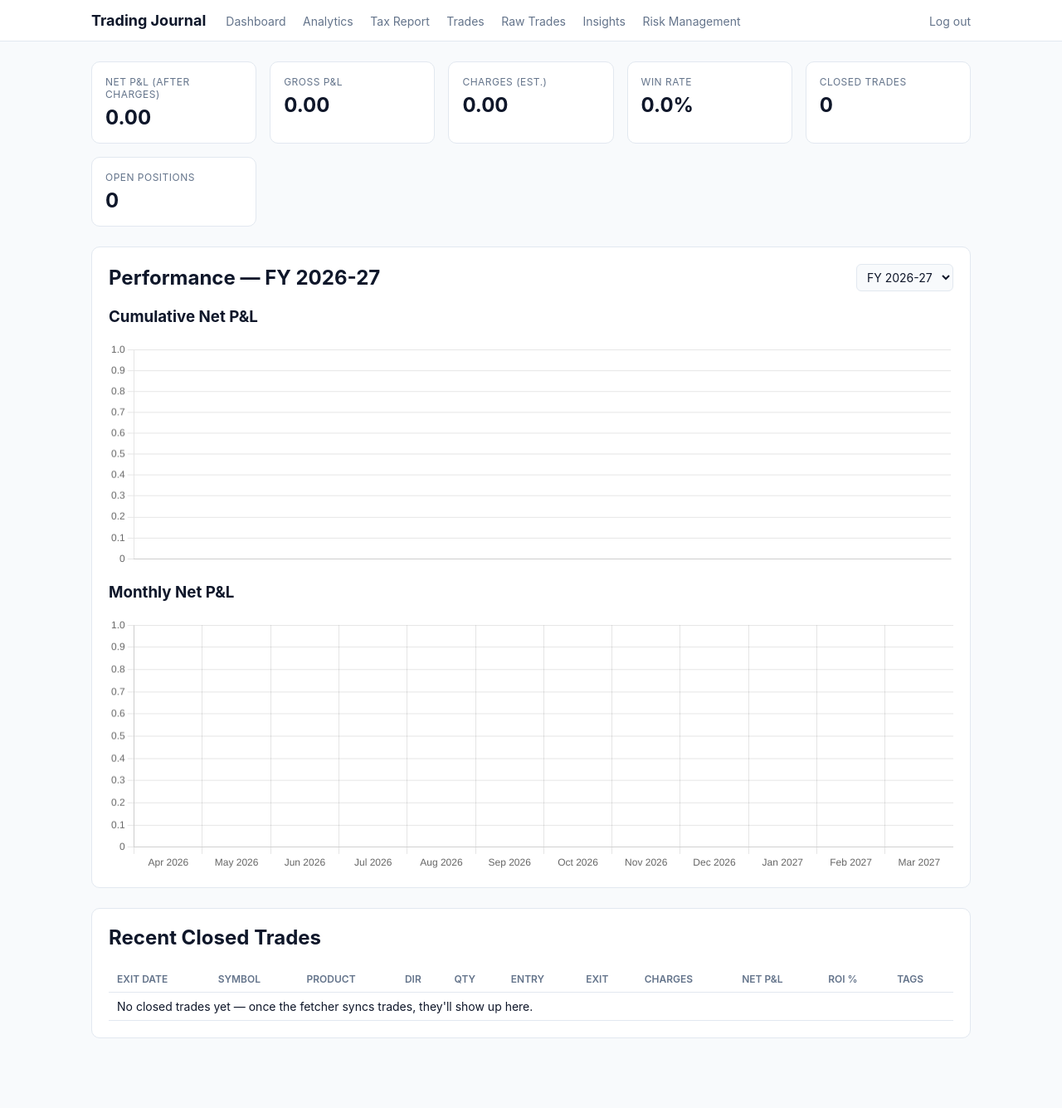
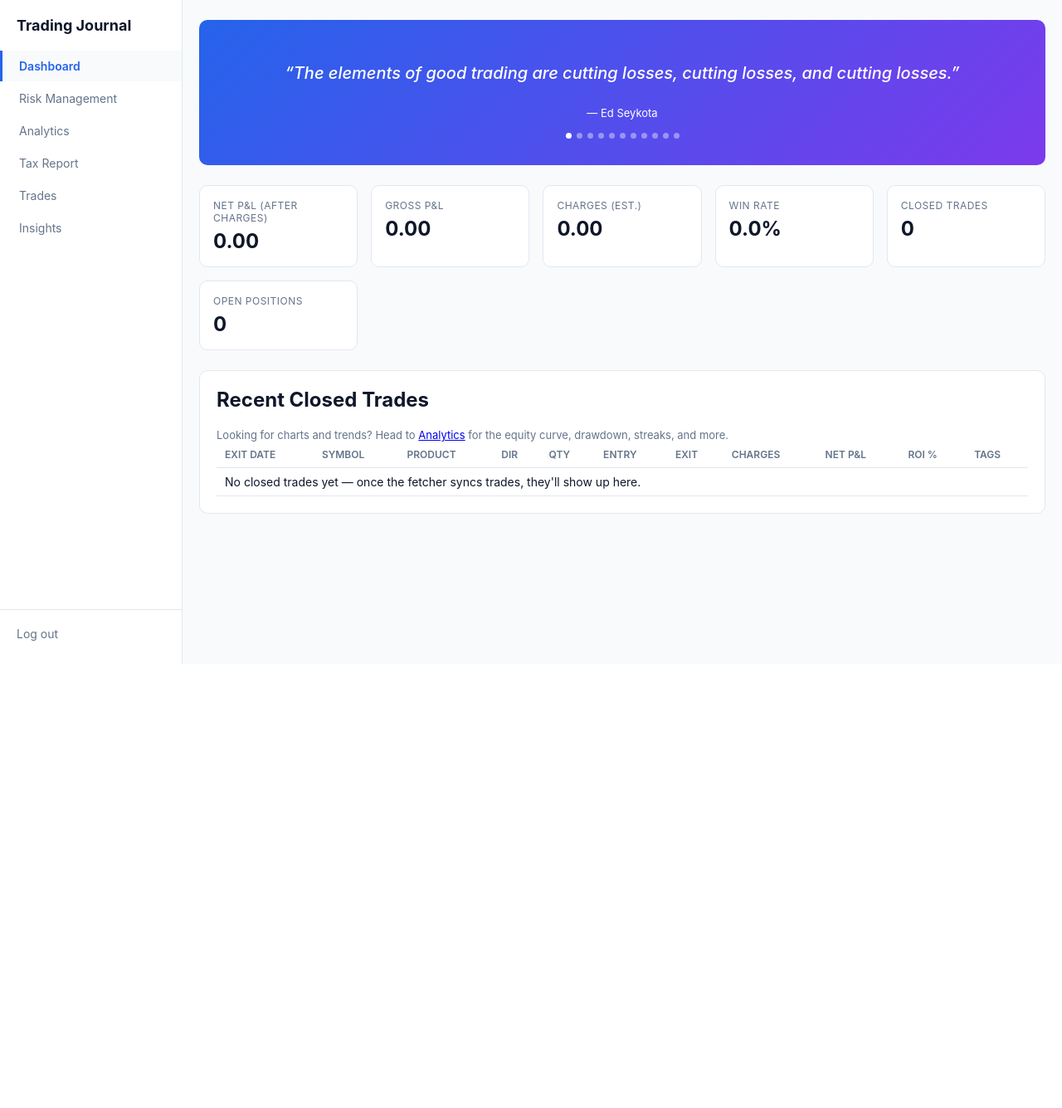
Before and after one commit to sapanz/auto-trading-journal, a FastAPI app: page / in a window 1280 px wide. Shown: the whole page at 83% size. After the commit the page ends 800 px from the top, so only its background shows below. Run offline with FastAPI, Linux system fonts and the light colour scheme; the visitor is signed in with stand-in values (Sample User, id 1); data that the repository does not hold is empty; some libraries are stand-ins or nearby versions.

Commit message:
Redesign nav as a sidebar; energize the dashboard; reorder/trim menu (#21)
- Replace the horizontal top nav with a persistent left sidebar
  (base.html + style.css), collapsing to a horizontal scrollable bar on
  narrow/mobile viewports. Active page is highlighted via
  request.url.path matching. Logout moves to the bottom of the sidebar.
- Dashboard: drop the FY equity-curve/monthly-chart section entirely --
  Analytics already covers that in depth, so keeping it here was pure
  duplication (and meant the first thing you saw was another loss chart).
  In its place, a rotating quote-slider banner (gradient background,
  auto-advances every 6s, clickable dots, ~10 curated trading/discipline
  quotes) as the very first thing on the page. Stat cards and Recent
  Closed Trades stay -- the ask was for more energy on open, not for
  hiding real numbers.
- Nav order: Risk Management now comes before Analytics, per request.
- Raw Trades link removed from the nav (the underlying /trades route and
  its symbol/day-grouped view are left in place and still reachable
  directly, just no longer linked -- didn't want to delete a working
  feature outright without being asked to).

Verified via TestClient (nav order, active-link class, quote slider
markup present, FY chart markup gone, full route regression) and via an
actual headless-Chromium screenshot pass (desktop sidebar, mobile
collapse, Analytics page still fully intact) rather than HTML assertions
alone, given the scope of the layout change.


Claude-Session: https://claude.ai/code/session_016hrMXvqbENCRLYEnT51vzi

Co-authored-by: Claude <noreply@anthropic.com>

```diff
--- a/website/app/main.py
+++ b/website/app/main.py
@@ -1,4 +1,3 @@
-import calendar
 import hmac
 import os
 from datetime import date
@@ -148,7 +147,10 @@ def api_recompute_positions(db: Session = Depends(get_db), _=Depends(check_api_k
 
 
 @app.get("/")
-def dashboard(request: Request, db: Session = Depends(get_db), fy: str | None = None):
+def dashboard(request: Request, db: Session = Depends(get_db)):
+    """Deliberately light on charts -- Analytics already covers the
+    equity curve, monthly breakdown, and everything else in depth. This
+    page is the daily-glance summary plus the quote slider."""
     closed_q = db.query(models.Position).filter(models.Position.state == "closed")
     total_pnl = closed_q.with_entities(func.coalesce(func.sum(models.Position.net_pnl), 0.0)).scalar()
     total_gross_pnl = closed_q.with_entities(func.coalesce(func.sum(models.Position.pnl), 0.0)).scalar()
@@ -166,40 +168,6 @@ def dashboard(request: Request, db: Session = Depends(get_db), fy: str | None =
         .all()
     )
 
-    bounds = closed_q.with_entities(func.min(models.Position.exit_date), func.max(models.Position.exit_date)).one()
-    available_fys = fy_options(bounds[0], bounds[1])
-    selected_fy = fy if fy in available_fys else (available_fys[0] if available_fys else fy_label_for_date(date.today()))
-
-    fy_start, fy_end = fy_bounds(selected_fy)
-    daily_rows = (
-        db.query(models.Position.exit_date, func.sum(models.Position.net_pnl))
-        .filter(models.Position.state == "closed", models.Position.exit_date >= fy_start, models.Position.exit_date <= fy_end)
-        .group_by(models.Position.exit_date)
-        .order_by(models.Position.exit_date)
-        .all()
-    )
-
-    # Cumulative equity curve across the FY -- unlike a trailing-N-days bar
-    # chart, this doesn't go blank during a stretch of no trades.
-    cumulative_labels = [row[0].isoformat() for row in daily_rows]
-    cumulative_values = []
-    running = 0.0
-    for _, day_pnl in daily_rows:
-        running += day_pnl
-        cumulative_values.append(round(running, 2))
-
-    # Month-by-month P&L for the FY (Apr..Mar), with every month present
-    # even if it had no trades, so a quiet month reads as a zero bar
-    # instead of just disappearing.
-    month_totals = {}
-    for exit_date, day_pnl in daily_rows:
-        key = (exit_date.year, exit_date.month)
-        month_totals[key] = month_totals.get(key, 0.0) + day_pnl
-    fy_start_year = fy_start.year
-    month_keys = [(fy_start_year, m) for m in range(4, 13)] + [(fy_start_year + 1, m) for m in range(1, 4)]
-    monthly_labels = [f"{calendar.month_abbr[m]} {y}" for y, m in month_keys]
-    monthly_values = [round(month_totals.get(key, 0.0), 2) for key in month_keys]
-
     return templates.TemplateResponse(
         request,
         "dashboard.html",
@@ -211,12 +179,6 @@ def dashboard(request: Request, db: Session = Depends(get_db), fy: str | None =
             "win_rate": win_rate,
             "open_count": open_count,
             "recent": recent,
-            "fy": selected_fy,
-            "available_fys": available_fys,
-            "cumulative_labels": cumulative_labels,
-            "cumulative_values": cumulative_values,
-            "monthly_labels": monthly_labels,
-            "monthly_values": monthly_values,
         },
     )
 
--- a/website/app/static/style.css
+++ b/website/app/static/style.css
@@ -31,24 +31,63 @@ body {
   color: var(--text);
 }
 
-.topbar {
+.app-shell { display: flex; min-height: 100vh; align-items: flex-start; }
+
+.sidebar {
+  width: 220px;
+  flex-shrink: 0;
   background: var(--panel-bg);
-  border-bottom: 1px solid var(--border);
+  border-right: 1px solid var(--border);
+  display: flex;
+  flex-direction: column;
+  padding: 20px 0;
+  position: sticky;
+  top: 0;
+  height: 100vh;
 }
-.topbar-inner {
-  max-width: 1100px;
-  margin: 0 auto;
-  padding: 14px 20px;
-  display: flex;
-  align-items: center;
-  gap: 24px;
-  flex-wrap: wrap;
+.sidebar .brand { font-weight: 700; color: var(--text); text-decoration: none; font-size: 18px; padding: 0 20px 20px; display: block; }
+.sidebar-nav { display: flex; flex-direction: column; gap: 2px; flex: 1; }
+.sidebar-nav a {
+  color: var(--muted);
+  text-decoration: none;
+  font-size: 14px;
+  padding: 10px 20px;
+  border-left: 3px solid transparent;
 }
-.brand { font-weight: 700; color: var(--text); text-decoration: none; font-size: 18px; }
-nav a { color: var(--muted); text-decoration: none; margin-right: 16px; font-size: 14px; }
-nav a:hover { color: var(--accent); }
+.sidebar-nav a:hover { color: var(--text); background: var(--bg); }
+.sidebar-nav a.active { color: var(--accent); border-left-color: var(--accent); background: var(--bg); font-weight: 600; }
 
-.container { max-width: 1100px; margin: 0 auto; padding: 24px 20px 60px; }
+.sidebar-logout { padding: 12px 20px 0; margin-top: 12px; border-top: 1px solid var(--border); }
+.sidebar-logout button {
+  background: none; border: none; color: var(--muted); cursor: pointer;
+  font-size: 14px; font-family: inherit; padding: 8px 0; width: 100%; text-align: left;
+}
+.sidebar-logout button:hover { color: var(--accent); }
+
+.container { flex: 1; min-width: 0; max-width: 1100px; margin: 0 auto; padding: 24px 20px 60px; }
+
+@media (max-width: 768px) {
+  .app-shell { flex-direction: column; }
+  .sidebar {
+    width: 100%;
+    height: auto;
+    position: sticky;
+    top: 0;
+    z-index: 10;
+    flex-direction: row;
+    align-items: center;
+    overflow-x: auto;
+    padding: 8px 12px;
+    border-right: none;
+    border-bottom: 1px solid var(--border);
+  }
+  .sidebar .brand { padding: 0 12px 0 0; white-space: nowrap; }
+  .sidebar-nav { flex-direction: row; flex: none; }
+  .sidebar-nav a { border-left: none; border-bottom: 3px solid transparent; padding: 8px 12px; white-space: nowrap; }
+  .sidebar-nav a.active { border-left-color: transparent; border-bottom-color: var(--accent); }
+  .sidebar-logout { border-top: none; padding: 0 0 0 12px; margin: 0; }
+  .sidebar-logout button { width: auto; white-space: nowrap; }
+}
 
 .stat-grid {
   display: grid;
@@ -199,13 +238,6 @@ nav a:hover { color: var(--accent); }
   border-radius: 6px; padding: 8px; font-family: inherit; font-size: 16px; width: 100%;
 }
 
-.logout-form { display: inline; margin-left: auto; }
-.logout-form button {
-  background: none; border: none; color: var(--muted); cursor: pointer;
-  font-size: 14px; font-family: inherit; padding: 0;
-}
-.logout-form button:hover { color: var(--accent); }
-
 .heatmap-container { overflow-x: auto; padding-bottom: 4px; }
 .heatmap-months {
   display: grid; grid-auto-flow: column; grid-auto-columns: 14px;
@@ -227,3 +259,35 @@ nav a:hover { color: var(--accent); }
 .hm-loss-2 { background: #fca5a5; }
 .hm-loss-3 { background: #f87171; }
 .hm-loss-4 { background: #dc2626; }
+
+.quote-slider {
+  text-align: center;
+  padding: 32px 24px;
+  background: linear-gradient(135deg, var(--accent) 0%, #7c3aed 100%);
+  border: none;
+}
+.quote-slider .quote-text {
+  color: white;
+  font-size: 20px;
+  font-style: italic;
+  font-weight: 500;
+  margin: 0 0 8px;
+  min-height: 3.2em;
+  display: flex;
+  align-items: center;
+  justify-content: center;
+  transition: opacity 0.25s ease;
+}
+.quote-slider .quote-author {
+  color: white;
+  opacity: 0.85;
+  font-size: 13px;
+  margin: 0;
+  transition: opacity 0.25s ease;
+}
+.quote-dots { display: flex; justify-content: center; gap: 6px; margin-top: 16px; }
+.quote-dots .dot {
+  width: 7px; height: 7px; border-radius: 50%;
+  background: rgba(255, 255, 255, 0.4); cursor: pointer; padding: 0; border: none;
+}
+.quote-dots .dot.active { background: white; }
--- a/website/app/templates/base.html
+++ b/website/app/templates/base.html
@@ -8,27 +8,26 @@
   {% block head %}{% endblock %}
 </head>
 <body>
-  <header class="topbar">
-    <div class="topbar-inner">
+  <div class="app-shell">
+    <aside class="sidebar">
       <a class="brand" href="/">Trading Journal</a>
-      <nav>
-        <a href="/">Dashboard</a>
-        <a href="/analytics">Analytics</a>
-        <a href="/tax-report">Tax Report</a>
-        <a href="/positions">Trades</a>
-        <a href="/trades">Raw Trades</a>
-        <a href="/insights">Insights</a>
-        <a href="/risk-management">Risk Management</a>
+      <nav class="sidebar-nav">
+        <a href="/" class="{{ 'active' if request.url.path == '/' else '' }}">Dashboard</a>
+        <a href="/risk-management" class="{{ 'active' if request.url.path.startswith('/risk-management') else '' }}">Risk Management</a>
+        <a href="/analytics" class="{{ 'active' if request.url.path.startswith('/analytics') else '' }}">Analytics</a>
+        <a href="/tax-report" class="{{ 'active' if request.url.path.startswith('/tax-report') else '' }}">Tax Report</a>
+        <a href="/positions" class="{{ 'active' if request.url.path.startswith('/positions') else '' }}">Trades</a>
+        <a href="/insights" class="{{ 'active' if request.url.path.startswith('/insights') else '' }}">Insights</a>
       </nav>
       {% if request.session.get('authenticated') %}
-      <form method="post" action="/logout" class="logout-form">
+      <form method="post" action="/logout" class="sidebar-logout">
         <button type="submit">Log out</button>
       </form>
       {% endif %}
-    </div>
-  </header>
-  <main class="container">
-    {% block content %}{% endblock %}
-  </main>
+    </aside>
+    <main class="container">
+      {% block content %}{% endblock %}
+    </main>
+  </div>
 </body>
 </html>
--- a/website/app/templates/dashboard.html
+++ b/website/app/templates/dashboard.html
@@ -1,9 +1,12 @@
 {% extends "base.html" %}
 {% block title %}Dashboard · Trading Journal{% endblock %}
-{% block head %}
-<script src="https://cdn.jsdelivr.net/npm/chart.js@4"></script>
-{% endblock %}
 {% block content %}
+<section class="panel quote-slider">
+  <p class="quote-text" id="quote-text"></p>
+  <p class="quote-author" id="quote-author"></p>
+  <div class="quote-dots" id="quote-dots"></div>
+</section>
+
 <section class="stat-grid">
   <div class="stat-card">
     <span class="stat-label">Net P&amp;L (after charges)</span>
@@ -36,24 +39,8 @@
 </section>
 
 <section class="panel">
-  <div class="filters">
-    <h2 style="margin: 0;">Performance — FY {{ fy }}</h2>
-    <form method="get" action="/" class="fy-form">
-      <select name="fy" onchange="this.form.submit()">
-        {% for f in available_fys %}
-        <option value="{{ f }}" {{ 'selected' if fy == f else '' }}>FY {{ f }}</option>
-        {% endfor %}
-      </select>
-    </form>
-  </div>
-  <h3>Cumulative Net P&amp;L</h3>
-  <canvas id="cumulativeChart" height="80"></canvas>
-  <h3>Monthly Net P&amp;L</h3>
-  <canvas id="monthlyChart" height="90"></canvas>
-</section>
-
-<section class="panel">
   <h2>Recent Closed Trades</h2>
+  <p class="muted-note">Looking for charts and trends? Head to <a href="/analytics">Analytics</a> for the equity curve, drawdown, streaks, and more.</p>
   <table class="data-table">
     <thead>
       <tr>
@@ -84,44 +71,64 @@
 </section>
 
 <script>
-  const cumulativeValues = {{ cumulative_values|tojson }};
-  new Chart(document.getElementById('cumulativeChart'), {
-    type: 'line',
-    data: {
-      labels: {{ cumulative_labels|tojson }},
-      datasets: [{
-        label: 'Cumulative Net P&L',
-        data: cumulativeValues,
-        borderColor: '#2563eb',
-        backgroundColor: 'rgba(37, 99, 235, .12)',
-        fill: true,
-        tension: 0.15,
-        pointRadius: 0,
-      }],
-    },
-    options: {
-      responsive: true,
-      plugins: { legend: { display: false } },
-      scales: { y: { beginAtZero: true } },
-    },
+  const QUOTES = [
+    { text: "The elements of good trading are cutting losses, cutting losses, and cutting losses.", author: "Ed Seykota" },
+    { text: "It's not whether you're right or wrong, but how much money you make when you're right and how much you lose when you're wrong.", author: "George Soros" },
+    { text: "The goal of a successful trader is to make the best trades. Money is secondary.", author: "Alexander Elder" },
+    { text: "Markets are never wrong, opinions often are.", author: "Jesse Livermore" },
+    { text: "Risk comes from not knowing what you're doing.", author: "Warren Buffett" },
+    { text: "Amateurs think about how much money they can make. Professionals think about how much they could lose.", author: "Jack Schwager" },
+    { text: "The market can stay irrational longer than you can stay solvent.", author: "attr. John Maynard Keynes" },
+    { text: "Plan your trade and trade your plan.", author: "Trading proverb" },
+    { text: "Every trade is a lesson; every loss is tuition.", author: "" },
+    { text: "Discipline is the bridge between goals and accomplishment.", author: "Jim Rohn" },
+    { text: "Consistency is what transforms average into excellence.", author: "" },
+  ];
+
+  let quoteIndex = 0;
+  let quoteTimer = null;
+  const textEl = document.getElementById('quote-text');
+  const authorEl = document.getElementById('quote-author');
+  const dotsEl = document.getElementById('quote-dots');
+
+  function renderQuote(i) {
+    textEl.style.opacity = 0;
+    authorEl.style.opacity = 0;
+    setTimeout(function () {
+      textEl.textContent = '“' + QUOTES[i].text + '”';
+      authorEl.textContent = QUOTES[i].author ? '— ' + QUOTES[i].author : '';
+      textEl.style.opacity = 1;
+      authorEl.style.opacity = 1;
+    }, 200);
+    Array.from(dotsEl.children).forEach(function (dot, idx) {
+      dot.classList.toggle('active', idx === i);
+    });
+  }
+
+  function nextQuote() {
+    quoteIndex = (quoteIndex + 1) % QUOTES.length;
+    renderQuote(quoteIndex);
+  }
+
+  function resetTimer() {
+    if (quoteTimer) clearInterval(quoteTimer);
+    quoteTimer = setInterval(nextQuote, 6000);
+  }
+
+  QUOTES.forEach(function (_, i) {
+    const dot = document.createElement('button');
+    dot.type = 'button';
+    dot.className = 'dot';
+    dot.setAttribute('aria-label', 'Show quote ' + (i + 1));
+    dot.addEventListener('click', function () {
+      quoteIndex = i;
+      renderQuote(i);
+      resetTimer();
+    });
+    dotsEl.appendChild(dot);
   });
 
-  const monthlyValues = {{ monthly_values|tojson }};
-  new Chart(document.getElementById('monthlyChart'), {
-    type: 'bar',
-    data: {
-      labels: {{ monthly_labels|tojson }},
-      datasets: [{
-        label: 'Net P&L',
-        data: monthlyValues,
-        backgroundColor: monthlyValues.map((v) => (v >= 0 ? '#16a34a' : '#dc2626')),
-      }],
-    },
-    options: {
-      responsive: true,
-      plugins: { legend: { display: false } },
-      scales: { y: { beginAtZero: true } },
-    },
-  });
+  renderQuote(0);
+  resetTimer();
 </script>
 {% endblock %}
```
